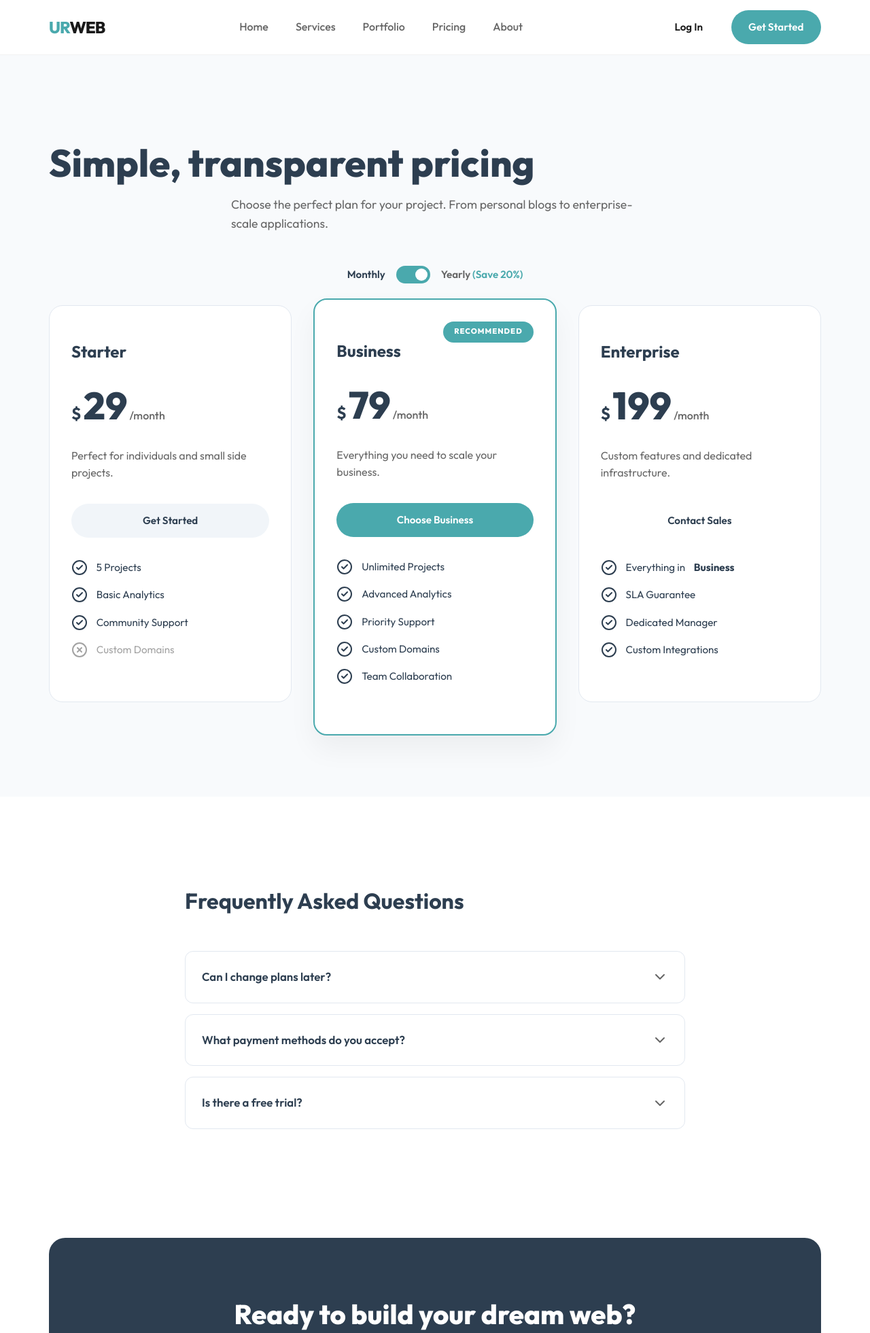
After one commit to Saiful-Haque/urweb, a Django app: page /pricing/ in a window 1280 px wide. The commit adds this page. Shown: the top 1961 px of the page at 68% size. Run offline with Django 5.2, Linux system fonts and the light colour scheme.

Commit message:
Implement Pricing page matching design

```diff
--- a/core/static/core/css/style.css
+++ b/core/static/core/css/style.css
@@ -753,6 +753,146 @@ img {
     line-height: 1.6;
 }
 
+/* Pricing Page Specifics */
+.pricing-grid {
+    display: grid;
+    grid-template-columns: repeat(auto-fit, minmax(300px, 1fr));
+    gap: 2rem;
+    align-items: start;
+}
+.pricing-card {
+    background: var(--white);
+    border-radius: 20px;
+    padding: 3rem 2rem;
+    border: 1px solid #E2E8F0;
+    text-align: left;
+    transition: var(--transition);
+}
+.pricing-card:hover {
+    transform: translateY(-5px);
+    box-shadow: 0 20px 40px rgba(0,0,0,0.05);
+}
+.pricing-card.premium {
+    border: 2px solid var(--primary);
+    padding: 3.5rem 2rem;
+    transform: translateY(-10px);
+    position: relative;
+    box-shadow: 0 20px 40px rgba(0,0,0,0.05);
+}
+.pricing-card.premium:hover {
+    transform: translateY(-15px);
+}
+.premium-badge {
+    position: absolute;
+    top: 2rem;
+    right: 2rem;
+    background: var(--primary);
+    color: var(--white);
+    font-size: 0.7rem;
+    font-weight: 800;
+    padding: 0.4rem 1rem;
+    border-radius: 50px;
+    letter-spacing: 1px;
+}
+.pricing-header h3 {
+    font-size: 1.5rem;
+    color: var(--secondary);
+    margin-bottom: 1rem;
+    font-weight: 700;
+}
+.pricing-header .price {
+    font-size: 3.5rem;
+    font-weight: 800;
+    color: var(--secondary);
+    display: flex;
+    align-items: baseline;
+    margin-bottom: 1rem;
+}
+.pricing-header .currency {
+    font-size: 1.5rem;
+    font-weight: 700;
+    margin-right: 0.2rem;
+}
+.pricing-header .period {
+    font-size: 1rem;
+    color: var(--text-muted);
+    font-weight: 500;
+    margin-left: 0.2rem;
+}
+.pricing-header p {
+    color: var(--text-muted);
+    line-height: 1.6;
+    margin-bottom: 2rem;
+}
+.pricing-features {
+    list-style: none;
+    padding: 0;
+    margin: 0;
+}
+.pricing-features li {
+    display: flex;
+    align-items: center;
+    gap: 0.8rem;
+    margin-bottom: 1rem;
+    color: var(--secondary);
+    font-size: 0.95rem;
+}
+.pricing-features li i {
+    color: var(--primary);
+    width: 20px;
+    height: 20px;
+}
+.pricing-features li.disabled {
+    color: var(--text-muted);
+    opacity: 0.6;
+}
+.pricing-features li.disabled i {
+    color: var(--text-muted);
+}
+
+.faq-list {
+    display: flex;
+    flex-direction: column;
+    gap: 1rem;
+}
+.faq-item {
+    background: var(--white);
+    border-radius: 12px;
+    border: 1px solid #E2E8F0;
+    padding: 1.5rem;
+    cursor: pointer;
+    transition: var(--transition);
+}
+.faq-item:hover {
+    border-color: #cbd5e1;
+}
+.faq-item summary {
+    font-weight: 600;
+    color: var(--secondary);
+    font-size: 1.05rem;
+    list-style: none;
+    display: flex;
+    justify-content: space-between;
+    align-items: center;
+    outline: none;
+}
+.faq-item summary::-webkit-details-marker {
+    display: none;
+}
+.faq-item .faq-content p {
+    margin-top: 1rem;
+    color: var(--text-muted);
+    line-height: 1.6;
+    margin-bottom: 0;
+}
+.faq-item[open] .faq-icon {
+    transform: rotate(180deg);
+}
+.faq-icon {
+    transition: var(--transition);
+    color: var(--text-muted);
+}
+
 /* Footer */
 .footer {
     background-color: var(--white);
--- a/core/templates/core/base.html
+++ b/core/templates/core/base.html
@@ -31,6 +31,7 @@
                 <li><a href="{% url 'core:home' %}">Home</a></li>
                 <li><a href="{% url 'core:services' %}">Services</a></li>
                 <li><a href="{% url 'core:portfolio' %}">Portfolio</a></li>
+                <li><a href="{% url 'core:pricing' %}">Pricing</a></li>
                 <li><a href="{% url 'core:about' %}">About</a></li>
             </ul>
             <div class="nav-auth">
--- /dev/null
+++ b/core/templates/core/pricing.html
@@ -0,0 +1,137 @@
+{% extends 'core/base.html' %}
+{% load static %}
+
+{% block title %}Pricing | URWEB{% endblock %}
+
+{% block content %}
+<!-- Pricing Hero -->
+<section class="section-padding text-center" style="background-color: #F8FAFC; padding-bottom: 2rem;">
+    <div class="container">
+        <h1 style="font-size: 3.5rem; margin-bottom: 1rem; color: var(--secondary); font-weight: 800; line-height: 1.1;">Simple, transparent pricing</h1>
+        <p style="font-size: 1.1rem; color: var(--text-muted); line-height: 1.6; max-width: 600px; margin: 0 auto 3rem;">
+            Choose the perfect plan for your project. From personal blogs to enterprise-scale applications.
+        </p>
+
+        <!-- Billing Toggle -->
+        <div class="billing-toggle" style="display: flex; justify-content: center; align-items: center; gap: 1rem; font-weight: 600; font-size: 0.95rem;">
+            <span style="color: var(--secondary);">Monthly</span>
+            <label class="switch" style="position: relative; display: inline-block; width: 50px; height: 26px;">
+                <input type="checkbox" style="opacity: 0; width: 0; height: 0;" checked>
+                <span class="slider round" style="position: absolute; cursor: pointer; top: 0; left: 0; right: 0; bottom: 0; background-color: var(--primary); transition: .4s; border-radius: 34px;">
+                    <span style="position: absolute; height: 18px; width: 18px; left: 4px; bottom: 4px; background-color: white; transition: .4s; border-radius: 50%; transform: translateX(24px);"></span>
+                </span>
+            </label>
+            <span style="color: var(--text-muted);">Yearly <span style="color: var(--primary);">(Save 20%)</span></span>
+        </div>
+    </div>
+</section>
+
+<!-- Pricing Cards -->
+<section class="section-padding" style="background-color: #F8FAFC; padding-top: 0; padding-bottom: 5rem;">
+    <div class="container">
+        <div class="pricing-grid">
+
+            <!-- Starter Plan -->
+            <div class="pricing-card">
+                <div class="pricing-header">
+                    <h3>Starter</h3>
+                    <div class="price">
+                        <span class="currency">$</span><span class="amount">29</span><span class="period">/month</span>
+                    </div>
+                    <p>Perfect for individuals and small side projects.</p>
+                </div>
+                <a href="{% url 'core:contact' %}" class="btn" style="width: 100%; text-align: center; margin-bottom: 2rem; background: #F1F5F9; color: var(--secondary); font-weight: 600;">Get Started</a>
+                <ul class="pricing-features">
+                    <li><i data-lucide="check-circle-2"></i> 5 Projects</li>
+                    <li><i data-lucide="check-circle-2"></i> Basic Analytics</li>
+                    <li><i data-lucide="check-circle-2"></i> Community Support</li>
+                    <li class="disabled"><i data-lucide="x-circle"></i> Custom Domains</li>
+                </ul>
+            </div>
+
+            <!-- Business Plan -->
+            <div class="pricing-card premium">
+                <div class="premium-badge">RECOMMENDED</div>
+                <div class="pricing-header">
+                    <h3>Business</h3>
+                    <div class="price">
+                        <span class="currency">$</span><span class="amount">79</span><span class="period">/month</span>
+                    </div>
+                    <p>Everything you need to scale your business.</p>
+                </div>
+                <a href="{% url 'core:contact' %}" class="btn btn-primary" style="width: 100%; text-align: center; margin-bottom: 2rem;">Choose Business</a>
+                <ul class="pricing-features">
+                    <li><i data-lucide="check-circle-2"></i> Unlimited Projects</li>
+                    <li><i data-lucide="check-circle-2"></i> Advanced Analytics</li>
+                    <li><i data-lucide="check-circle-2"></i> Priority Support</li>
+                    <li><i data-lucide="check-circle-2"></i> Custom Domains</li>
+                    <li><i data-lucide="check-circle-2"></i> Team Collaboration</li>
+                </ul>
+            </div>
+
+            <!-- Enterprise Plan -->
+            <div class="pricing-card">
+                <div class="pricing-header">
+                    <h3>Enterprise</h3>
+                    <div class="price">
+                        <span class="currency">$</span><span class="amount">199</span><span class="period">/month</span>
+                    </div>
+                    <p>Custom features and dedicated infrastructure.</p>
+                </div>
+                <a href="{% url 'core:contact' %}" class="btn btn-outline" style="width: 100%; text-align: center; margin-bottom: 2rem; border-color: #E2E8F0; color: var(--secondary); font-weight: 600;">Contact Sales</a>
+                <ul class="pricing-features">
+                    <li><i data-lucide="check-circle-2"></i> Everything in <strong>Business</strong></li>
+                    <li><i data-lucide="check-circle-2"></i> SLA Guarantee</li>
+                    <li><i data-lucide="check-circle-2"></i> Dedicated Manager</li>
+                    <li><i data-lucide="check-circle-2"></i> Custom Integrations</li>
+                </ul>
+            </div>
+
+        </div>
+    </div>
+</section>
+
+<!-- FAQ Section -->
+<section class="section-padding">
+    <div class="container" style="max-width: 800px;">
+        <div class="text-center" style="margin-bottom: 3rem;">
+            <h2 style="font-size: 2rem; color: var(--secondary);">Frequently Asked Questions</h2>
+        </div>
+
+        <div class="faq-list">
+            <details class="faq-item">
+                <summary>Can I change plans later? <i data-lucide="chevron-down" class="faq-icon"></i></summary>
+                <div class="faq-content">
+                    <p>Yes, you can easily upgrade or downgrade your plan at any time from your account settings. Prorated charges will apply automatically.</p>
+                </div>
+            </details>
+            <details class="faq-item">
+                <summary>What payment methods do you accept? <i data-lucide="chevron-down" class="faq-icon"></i></summary>
+                <div class="faq-content">
+                    <p>We accept all major credit cards including Visa, Mastercard, and American Express, as well as PayPal and wire transfers for annual enterprise plans.</p>
+                </div>
+            </details>
+            <details class="faq-item">
+                <summary>Is there a free trial? <i data-lucide="chevron-down" class="faq-icon"></i></summary>
+                <div class="faq-content">
+                    <p>Every paid plan comes with a 14-day risk-free trial. You won't be charged if you cancel before the trial period ends.</p>
+                </div>
+            </details>
+        </div>
+    </div>
+</section>
+
+<!-- CTA -->
+<section class="section-padding" style="padding-bottom: 6rem; padding-top: 2rem;">
+    <div class="container">
+        <div class="cta-block" style="background-color: var(--secondary); border-radius: 24px; padding: 5rem 2rem; text-align: center;">
+            <h2 style="font-size: 2.5rem; color: var(--white); margin-bottom: 1rem; font-weight: 800;">Ready to build your dream web?</h2>
+            <p style="color: rgba(255,255,255,0.7); font-size: 1.1rem; max-width: 600px; margin: 0 auto 3rem;">Join over 10,000+ businesses growing with urweb.</p>
+            <div class="hero-actions" style="justify-content: center; margin-bottom: 0;">
+                <a href="{% url 'core:contact' %}" class="btn btn-primary btn-large">Start your free trial</a>
+                <a href="{% url 'core:contact' %}" class="btn " style="background-color: rgba(255,255,255,0.1); color: var(--white); font-weight: 600; padding: 1rem 2rem; border-radius: 50px; border: 1px solid rgba(255,255,255,0.2);">Book a demo</a>
+            </div>
+        </div>
+    </div>
+</section>
+{% endblock %}
--- a/core/urls.py
+++ b/core/urls.py
@@ -8,6 +8,7 @@ urlpatterns = [
     path('services/', views.services_view, name='services'),
     path('portfolio/', views.portfolio_view, name='portfolio'),
     path('about/', views.about_view, name='about'),
+    path('pricing/', views.pricing_view, name='pricing'),
     path('contact/', views.contact_view, name='contact'),
     path('dashboard/', views.dashboard_view, name='dashboard'),
 ]
--- a/core/views.py
+++ b/core/views.py
@@ -34,6 +34,9 @@ def portfolio_view(request):
 
 def about_view(request):
     return render(request, 'core/about.html')
+
+def pricing_view(request):
+    return render(request, 'core/pricing.html')
 
 def contact_view(request):
     if request.method == 'POST':
```
